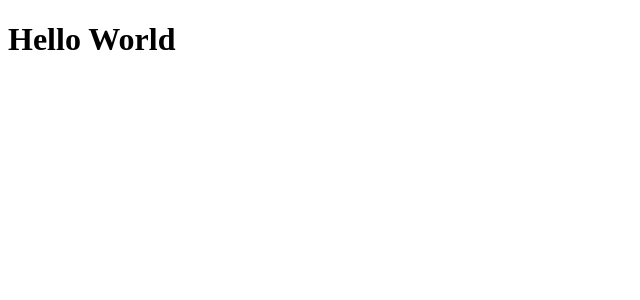
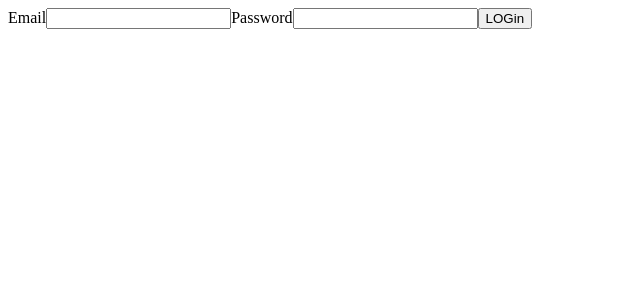
Before and after one commit to Pedro-V8/graphql-project-frontend, a React (Create React App) app: page / in a window 1280 px wide. Shown: the top 300 px of the page, without its empty margins (0-640 px from the left). Built offline with nearby package versions, Linux system fonts and the light colour scheme.

Commit message:
Adding Login Page

```diff
--- a/src/App.tsx
+++ b/src/App.tsx
@@ -1,5 +1,5 @@
 import React from "react";
-import Home from "./components/Home";
+import Login from "./components/Login";
 
 import {
     ApolloClient,
@@ -18,7 +18,7 @@ export default function App(): React.ReactElement{
     return (
         <>
             <ApolloProvider client = { client }>
-                <Home />
+                <Login />
             </ApolloProvider>
         </>
     )
--- /dev/null
+++ b/src/components/Login/index.tsx
@@ -0,0 +1,17 @@
+import React from 'react';
+
+export default function Login(): React.ReactElement {
+
+
+    return(
+        <>
+            Email
+            <input type="text" />
+
+            Password
+            <input type="password" />
+
+            <button onClick={() => alert("Entrar")}> LOGin </button>
+        </>
+    )
+}
```
